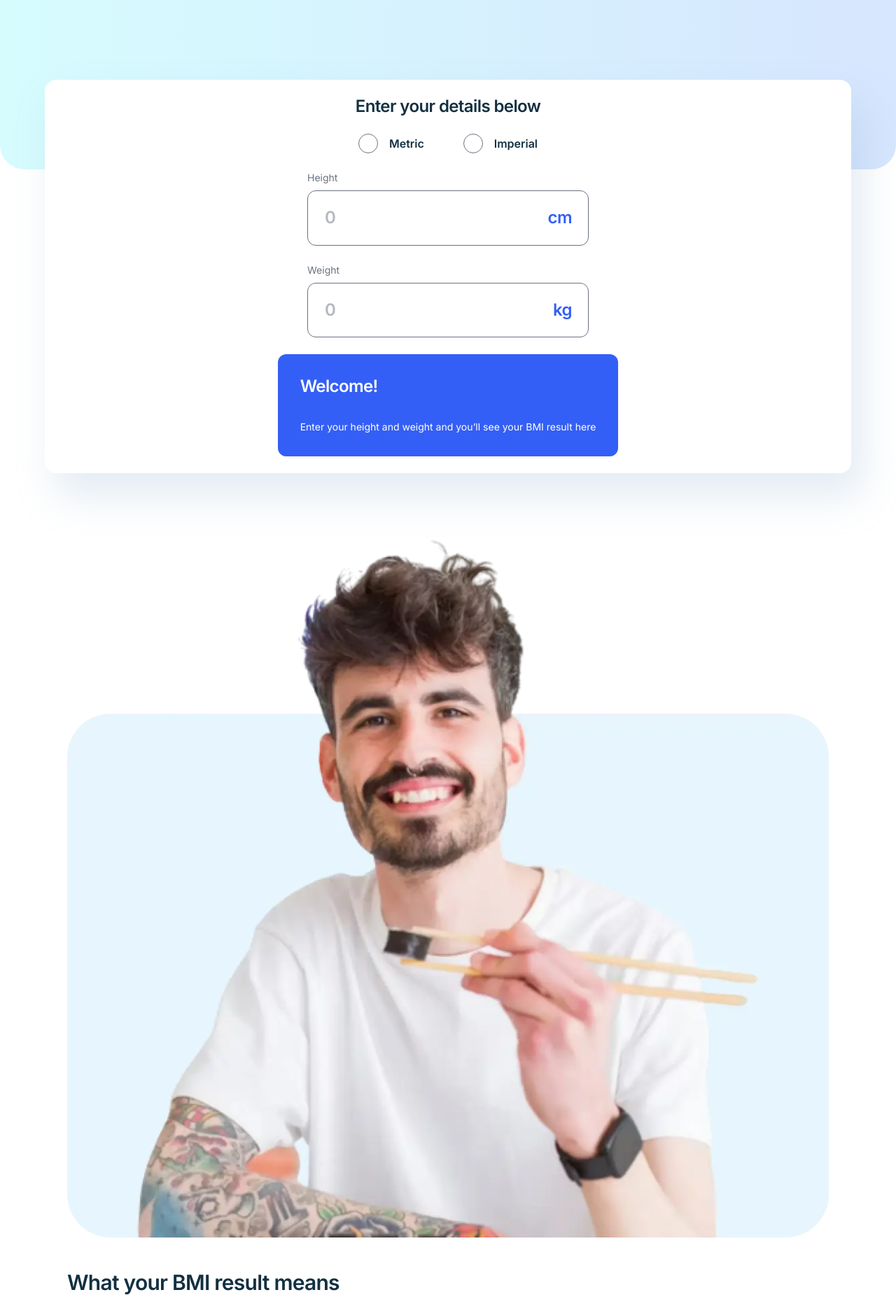
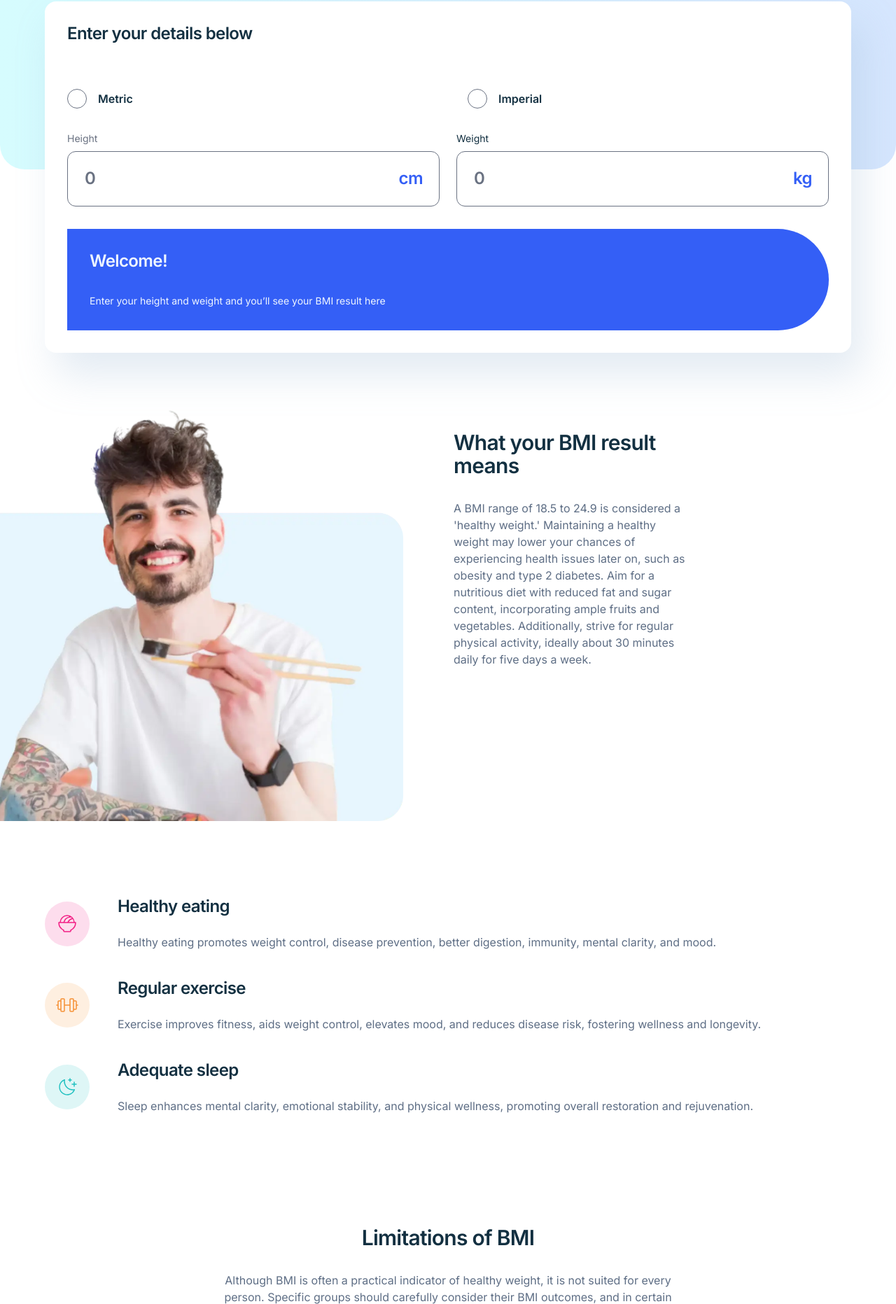
Before and after one commit to juliengDev/BMI_Calculator, a website built with Vite: page index.html in a window 1280 px wide. Shown: the part 398-2261 px from the top of the page at 70% size. Built offline with nearby package versions, Linux system fonts and the light colour scheme.

Commit message:
tablet design done

```diff
--- a/index.html
+++ b/index.html
@@ -4,7 +4,7 @@
     <meta charset="UTF-8" />
     <link rel="icon" type="image/svg+xml" href="/vite.svg" />
     <meta name="viewport" content="width=device-width, initial-scale=1.0" />
-    <title>Vite + TS</title>
+    <title>Body Mass Index Calculator</title>
     <link rel="stylesheet" href="./src/css/style.css" />
   </head>
   <body class="typography font-inter mx-auto flex flex-col items-center">
@@ -15,9 +15,11 @@
         <img
           src="assets/images/logo.svg"
           alt="main logo"
-          class="min-h-9 min-w-9 py-8"
+          class="tablet:py-10 min-h-9 min-w-9 py-8"
         />
-        <h1 class="text-preset-2 w-[85%] pb-6">Body Mass Index Calculator</h1>
+        <h1 class="text-preset-2 w-[85%] pb-6">
+          Body Mass<span class="block">Index Calculator</span>
+        </h1>
         <p class="text-preset-6-regular w-[85%]">
           Better understand your weight in relation to your height using our
           body mass index (BM) calculator. While BMI is not the sole determinant
@@ -27,17 +29,21 @@
       </header>
       <form
         action="#"
-        class="form mx-auto mt-[-8rem] flex w-[90%] flex-col items-center gap-y-6 rounded-2xl bg-white p-6 shadow-[16px_32px_56px_0px_rgba(143,174,207,0.25)]"
+        class="form tablet:-mt-60 tablet:gap-y-8 tablet:p-8 mx-auto -mt-36 flex w-[90%] flex-col items-center gap-y-6 rounded-2xl bg-white p-6 shadow-[16px_32px_56px_0px_rgba(143,174,207,0.25)]"
       >
-        <h2 class="form__title text-preset-4 text-center">
+        <h2
+          class="form__title text-preset-4 tablet:self-start tablet:mb-8 mb-6"
+        >
           Enter your details below
         </h2>
-        <div class="form__unit__selector text-preset-6-semibold flex gap-14">
-          <div class="flex items-center gap-4">
+        <div
+          class="form__unit__selector text-preset-6-semibold tablet:w-full tablet:justify-center flex gap-14"
+        >
+          <div class="tablet:flex-1 flex items-center gap-4">
             <input
               type="radio"
               id="metric"
-              name="measurement-metric"
+              name="measurement"
               value="metric"
               class="radio-input"
               aria-labelledby="metric-label"
@@ -47,11 +53,11 @@
             </label>
           </div>
 
-          <div class="flex items-center gap-4">
+          <div class="tablet:flex-1 flex items-center gap-4">
             <input
               type="radio"
               id="imperial"
-              name="measurement-imperial"
+              name="measurement"
               value="imperial"
               class="radio-input"
               aria-labelledby="imperial-label"
@@ -61,16 +67,17 @@
             </label>
           </div>
         </div>
-        <div class="form__input__height flex flex-col items-start">
+        <div class="input__container tablet:w-full tablet:flex tablet:gap-x-6">
+          <div class="form__input__height flex flex-1 flex-col items-start">
             <label for="height" class="text-preset-7-regular mb-2 text-gray-500"
               >Height</label
             >
             <div class="text-preset-4 relative w-full">
               <input
-              type="text"
+                type="number"
                 id="height"
                 placeholder="0"
-              class="input-txt w-full rounded-xl border border-gray-500 p-6 text-gray-500"
+                class="input-txt w-full rounded-xl border border-gray-500 p-6 placeholder:text-gray-500"
               />
               <span
                 id="height-type"
@@ -79,16 +86,16 @@
               >
             </div>
           </div>
-        <div class="form__input__weight flex flex-col items-start">
-          <label for="weight" class="text-preset-7-regular mb-2 text-gray-500"
+          <div class="form__input__weight flex flex-1 flex-col items-start">
+            <label for="weight" class="text-preset-7-regular mb-2"
               >Weight</label
             >
             <div class="text-preset-4 relative w-full">
               <input
-              type="text"
+                type="number"
                 id="weight"
                 placeholder="0"
-              class="input-txt w-full rounded-xl border border-gray-500 p-6 text-gray-500"
+                class="input-txt w-full rounded-xl border border-gray-500 p-6 placeholder:text-gray-500"
               />
               <span
                 id="weight-type"
@@ -97,75 +104,109 @@
               >
             </div>
           </div>
-        <div class="form__description rounded-xl bg-blue-500 p-8 text-white">
-          <h3 class="text-preset-4 pb-8">Welcome!</h3>
+        </div>
+
+        <div
+          class="form__description tablet:w-full tablet:rounded-r-full rounded-xl bg-blue-500 p-8 text-blue-50"
+        >
+          <h3 class="text-preset-4 pb-8 text-blue-50">Welcome!</h3>
           <p class="text-preset-7-regular">
             Enter your height and weight and you’ll see your BMI result here
           </p>
         </div>
       </form>
     </section>
-    <section class="result mx-auto mb-15 w-[85%]">
+    <section
+      class="result tablet:flex tablet:w-full tablet:gap-x-18 mx-auto mb-15 w-[85%] overflow-hidden"
+    >
       <img
         src="assets/images/image-man-eating.webp"
         alt="man eating japanese maki"
-        class="mb-12"
+        class="tablet:w-1/2 tablet:-ml-16 mb-12 h-auto w-full object-cover"
       />
-      <h2 class="text-preset-3 mb-8">What your BMI result means</h2>
+      <div
+        class="result__container tablet:pt-12 tablet:w-[331px] flex-col items-center justify-center"
+      >
+        <h2 class="text-preset-3 mb-8">
+          What your BMI result <span class="tablet:block">means</span>
+        </h2>
         <p class="text-preset-6-regular">
           A BMI range of 18.5 to 24.9 is considered a 'healthy weight.'
           Maintaining a healthy weight may lower your chances of experiencing
           health issues later on, such as obesity and type 2 diabetes. Aim for a
-        nutritious diet with reduced fat and sugar content, incorporating ample
-        fruits and vegetables. Additionally, strive for regular physical
+          nutritious diet with reduced fat and sugar content, incorporating
+          ample fruits and vegetables. Additionally, strive for regular physical
           activity, ideally about 30 minutes daily for five days a week.
         </p>
+      </div>
     </section>
-    <section class="tips mx-auto mb-20 flex w-[85%] flex-col gap-10">
-      <div class="tips__container flex flex-col items-start">
+    <section
+      class="tips tablet:w-[90%] tablet:mb-40 mx-auto mb-20 flex w-[85%] flex-col gap-10"
+    >
+      <div
+        class="tips__container tablet:flex-row tablet:items-center tablet:gap-x-10 flex flex-col items-start"
+      >
         <img
-          class="mb-8"
+          class="tablet:mb-0 mb-8"
           src="/assets/images/icon-eating.svg"
           alt="food bowl"
         />
+        <div class="container__description">
           <h3 class="text-preset-4 mb-6">Healthy eating</h3>
           <p class="text-preset-6-regular">
             Healthy eating promotes weight control, disease prevention, better
             digestion, immunity, mental clarity, and mood.
           </p>
         </div>
-      <div class="tips__container flex flex-col items-start">
+      </div>
+      <div
+        class="tips__container tablet:flex-row tablet:items-center tablet:gap-x-10 flex flex-col items-start"
+      >
         <img
-          class="mb-8"
+          class="tablet:mb-0 mb-8"
           src="/assets/images/icon-exercise.svg"
           alt="food bowl"
         />
+        <div class="container__description">
           <h3 class="text-preset-4 mb-6">Regular exercise</h3>
           <p class="text-preset-6-regular">
             Exercise improves fitness, aids weight control, elevates mood, and
             reduces disease risk, fostering wellness and longevity.
           </p>
         </div>
-      <div class="tips__container flex flex-col items-start">
-        <img class="mb-8" src="/assets/images/icon-sleep.svg" alt="food bowl" />
+      </div>
+      <div
+        class="tips__container tablet:flex-row tablet:items-center tablet:gap-x-10 flex flex-col items-start"
+      >
+        <img
+          class="tablet:mb-0 mb-8"
+          src="/assets/images/icon-sleep.svg"
+          alt="food bowl"
+        />
+        <div class="container__description">
           <h3 class="text-preset-4 mb-6">Adequate sleep</h3>
           <p class="text-preset-6-regular">
             Sleep enhances mental clarity, emotional stability, and physical
             wellness, promoting overall restoration and rejuvenation.
           </p>
         </div>
+      </div>
     </section>
     <section
       class="limitations-bmi mx-auto mb-24 flex w-[85%] flex-col gap-8 text-center"
     >
       <h2 class="text-preset-3">Limitations of BMI</h2>
-      <p class="text-preset-6-regular text-grey-500">
+      <p
+        class="text-preset-6-regular text-grey-500 tablet:w-2xl tablet:mx-auto"
+      >
         Although BMI is often a practical indicator of healthy weight, it is not
         suited for every person. Specific groups should carefully consider their
         BMI outcomes, and in certain cases, the measurement may not be
         beneficial to use.
       </p>
-      <div class="limitations-container flex flex-col gap-4">
+      <div
+        class="limitations-container tablet:grid-cols-2 tablet:gap-6 grid gap-4"
+      >
         <div
           class="gender rounded-2xl p-8 shadow-[16px_8px_24px_0px_rgba(143,174,207,0.25)]"
         >
@@ -216,8 +257,9 @@
             health risks for both mother and child.
           </p>
         </div>
+
         <div
-          class="gender rounded-2xl p-8 shadow-[16px_8px_24px_0px_rgba(143,174,207,0.25)]"
+          class="gender tablet:col-span-2 tablet:mx-auto tablet:w-1/2 rounded-2xl p-8 shadow-[16px_8px_24px_0px_rgba(143,174,207,0.25)]"
         >
           <div class="gender__header flex items-center gap-4 pb-4">
             <img src="/assets/images/icon-race.svg" alt="gender icon" />
--- a/src/css/reset.css
+++ b/src/css/reset.css
@@ -11,6 +11,7 @@ html {
 }
 body {
   min-height: 100dvh;
+  overflow-y: scroll;
   -webkit-font-smoothing: antialiased;
 }
 a:link,
--- /dev/null
+++ b/src/css/responsiv.css
@@ -0,0 +1,15 @@
+@theme {
+  --breakpoint-tablet: 48rem;
+  --breakpoint-laptop: 60rem;
+  --breakpoint-desktop: 90rem;
+}
+
+/*
+
+sm	40rem (640px)	@media (width >= 40rem) { ... }
+md	48rem (768px)	@media (width >= 48rem) { ... }
+lg	64rem (1024px)	@media (width >= 64rem) { ... }
+xl	80rem (1280px)	@media (width >= 80rem) { ... }
+2xl	96rem (1536px)	@media (width >= 96rem) { ... }
+
+*/
--- a/src/css/style.css
+++ b/src/css/style.css
@@ -6,4 +6,5 @@
 @import "./typography.css";
 @import "./colors.css";
 @import "./utilities.css";
+@import "./responsiv.css";
 @import "./home.css";
```
Lines whose indentation alone changed are shown as unchanged.
